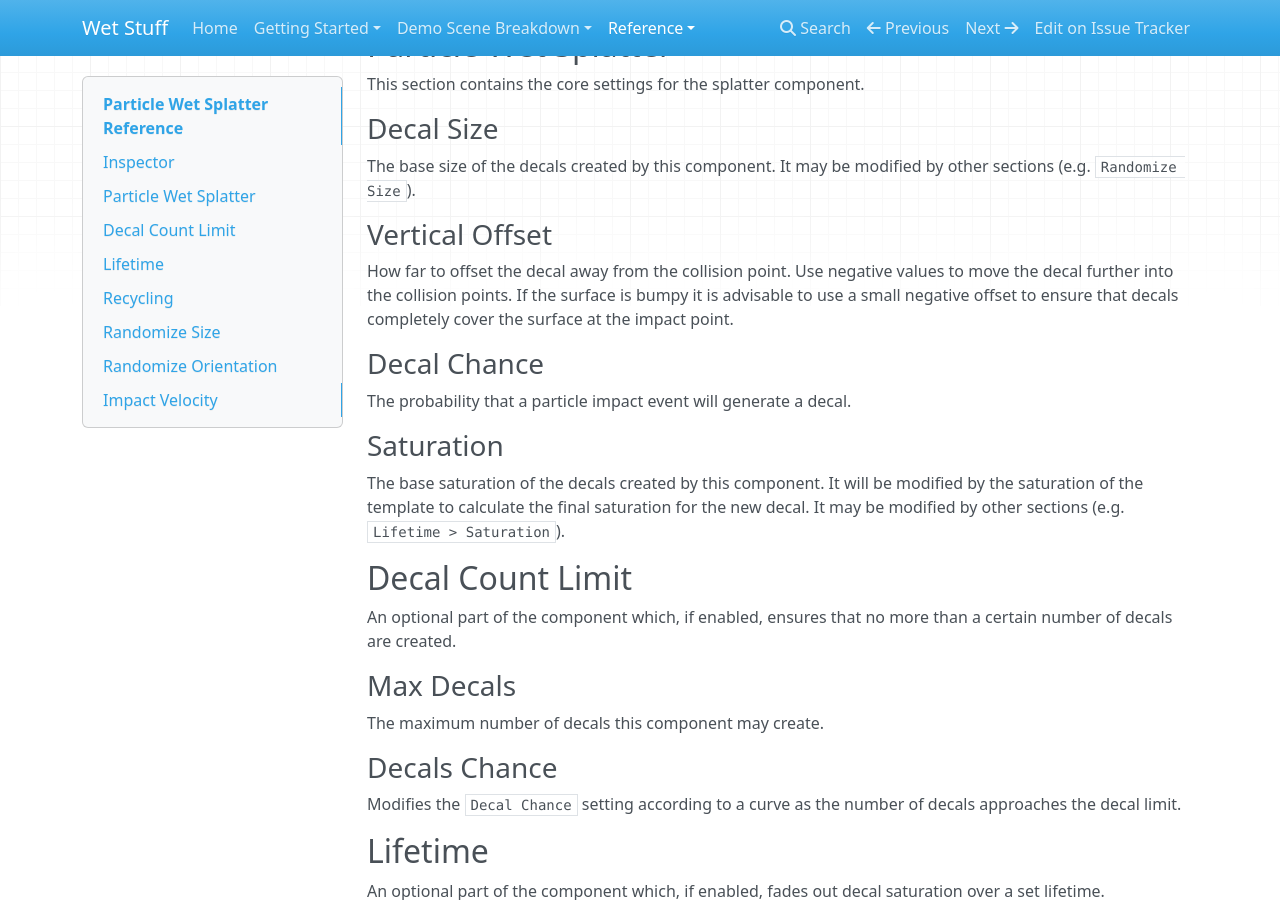
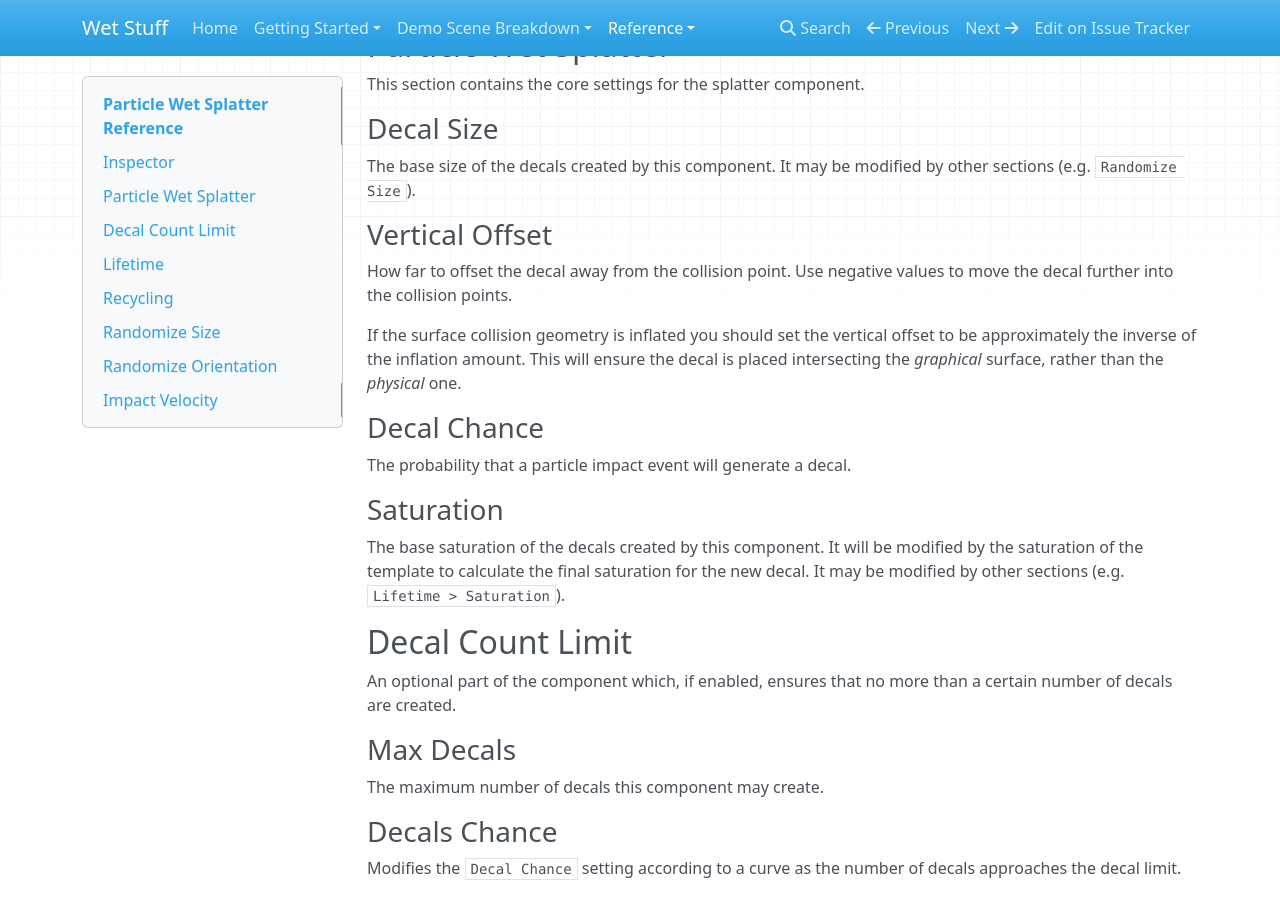
Before and after one commit to Placeholder-Software/WetSurfaceDecals, an MkDocs documentation site: the page built from docs/Reference/ParticleWetSplatter.md, in a window 1280 px wide and 900 px high, scrolled down 823 px. Built offline with MkDocs 1.6.1, drawn with Linux system fonts in a browser that asks for light colours; nearby versions of some CDN libraries; old or Windows-style settings are respelled for this version of MkDocs.

Commit message:
Added notes about particle wet splatters not being created exactly on the surface

```diff
--- a/docs/Reference/ParticleWetSplatter.md
+++ b/docs/Reference/ParticleWetSplatter.md
@@ -16,7 +16,9 @@ The base size of the decals created by this component. It may be modified by oth
 
 ### Vertical Offset
 
-How far to offset the decal away from the collision point. Use negative values to move the decal further into the collision points. If the surface is bumpy it is advisable to use a small negative offset to ensure that decals completely cover the surface at the impact point.
+How far to offset the decal away from the collision point. Use negative values to move the decal further into the collision points.
+
+If the surface collision geometry is inflated you should set the vertical offset to be approximately the inverse of the inflation amount. This will ensure the decal is placed intersecting the _graphical_ surface, rather than the _physical_ one.
 
 ### Decal Chance
 
```
Also changed, not shown: docs/Demo Scenes/Puddle.md (+1 -1 lines), docs/GettingStarted/WetParticleSplatter.md (+4 -0 lines).
